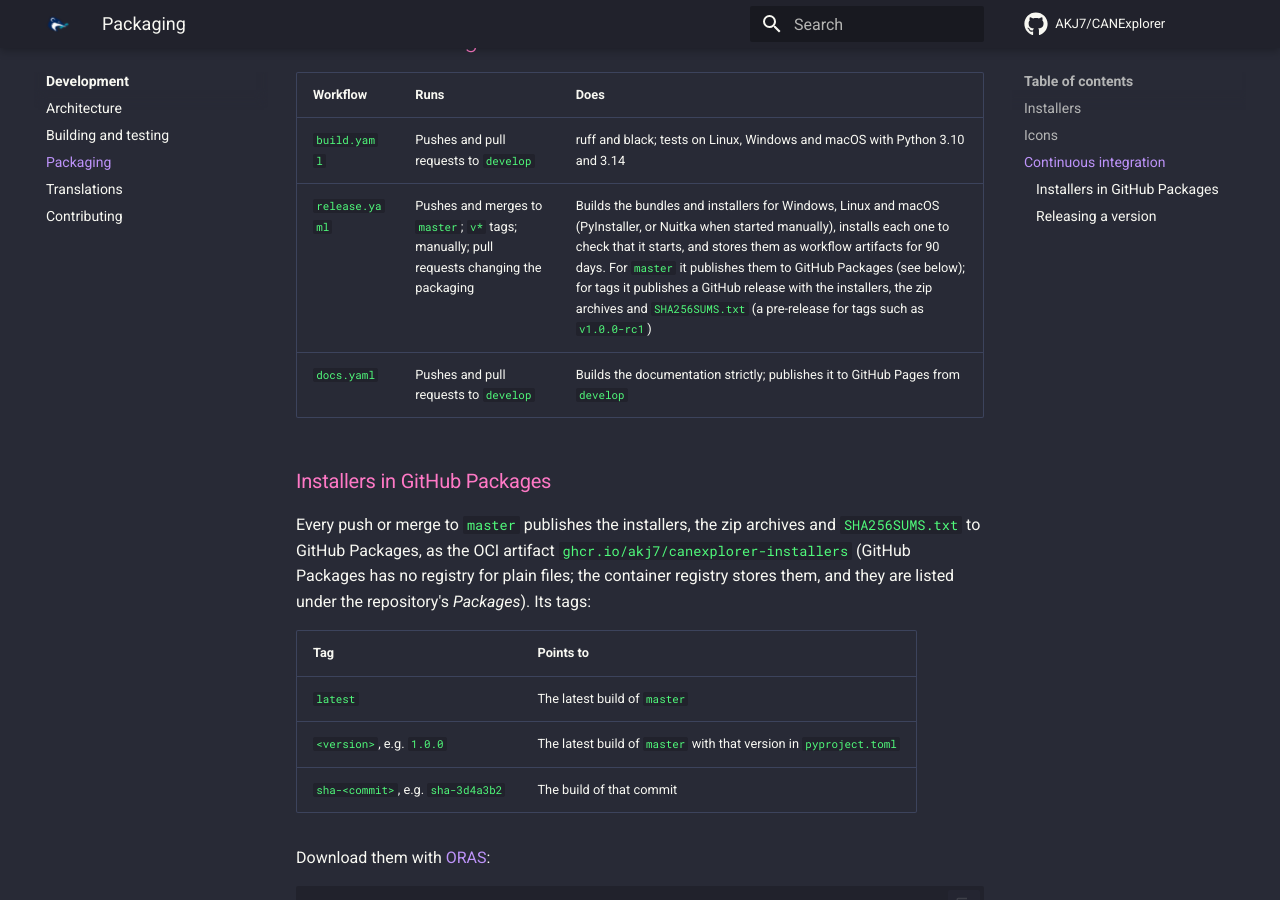
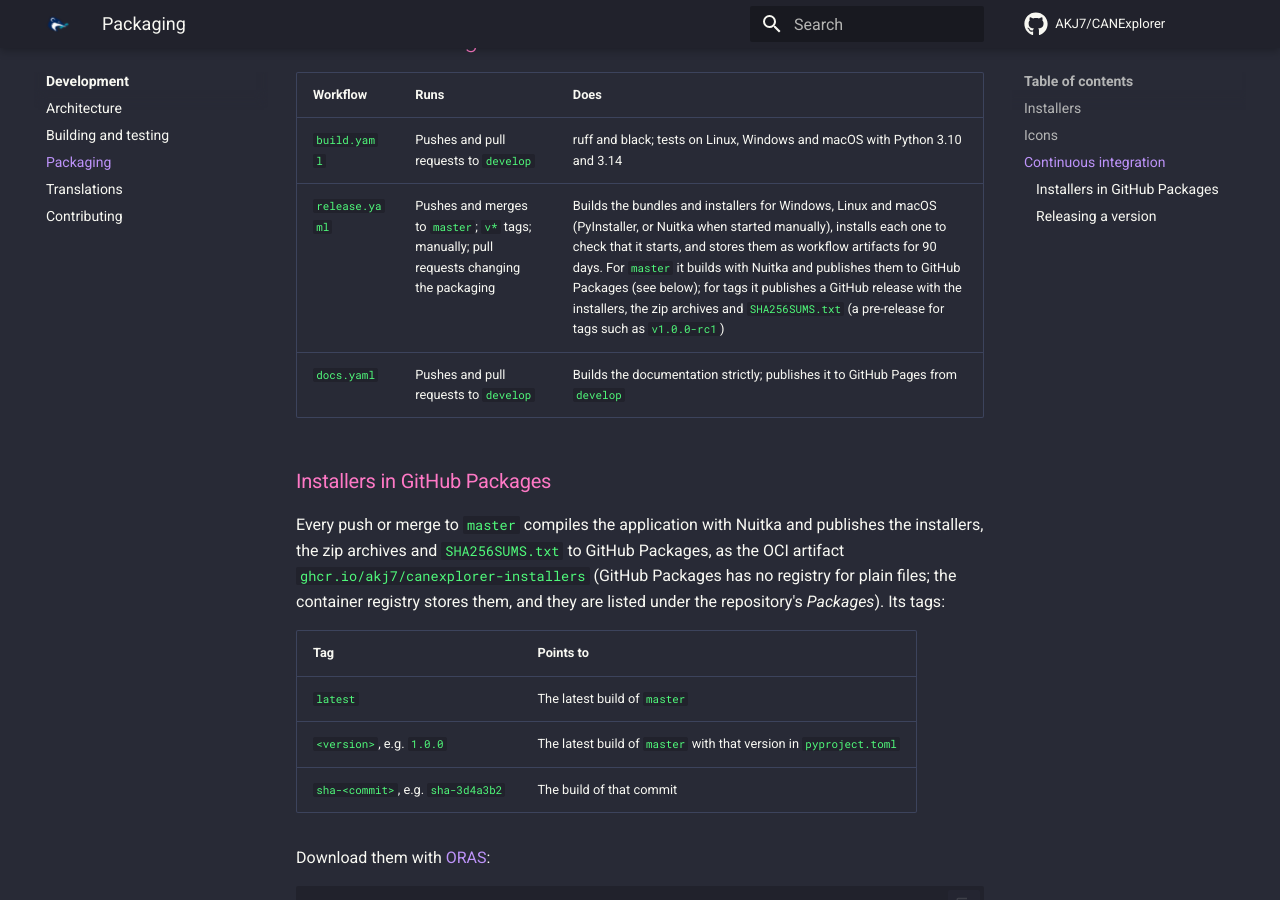
Before and after one commit to AKJ7/CANExplorer, an MkDocs documentation site: the page built from docs/development/packaging.md, in a window 1280 px wide and 900 px high, scrolled down 2143 px. Built offline with MkDocs 1.6.1 and Material for MkDocs 9.7.7, drawn with Linux system fonts in a browser that asks for light colours; comment, search, counter and statistics services are not loaded.

Commit message:
Using nuitka instead of pyinstaller

```diff
--- a/docs/development/packaging.md
+++ b/docs/development/packaging.md
@@ -68,12 +68,12 @@
 | Workflow | Runs | Does |
 |---|---|---|
 | `build.yaml` | Pushes and pull requests to `develop` | ruff and black; tests on Linux, Windows and macOS with Python 3.10 and 3.14 |
-| `release.yaml` | Pushes and merges to `master`; `v*` tags; manually; pull requests changing the packaging | Builds the bundles and installers for Windows, Linux and macOS (PyInstaller, or Nuitka when started manually), installs each one to check that it starts, and stores them as workflow artifacts for 90 days. For `master` it publishes them to GitHub Packages (see below); for tags it publishes a GitHub release with the installers, the zip archives and `SHA256SUMS.txt` (a pre-release for tags such as `v1.0.0-rc1`) |
+| `release.yaml` | Pushes and merges to `master`; `v*` tags; manually; pull requests changing the packaging | Builds the bundles and installers for Windows, Linux and macOS (PyInstaller, or Nuitka when started manually), installs each one to check that it starts, and stores them as workflow artifacts for 90 days. For `master` it builds with Nuitka and publishes them to GitHub Packages (see below); for tags it publishes a GitHub release with the installers, the zip archives and `SHA256SUMS.txt` (a pre-release for tags such as `v1.0.0-rc1`) |
 | `docs.yaml` | Pushes and pull requests to `develop` | Builds the documentation strictly; publishes it to GitHub Pages from `develop` |
 
 ### Installers in GitHub Packages
 
-Every push or merge to `master` publishes the installers, the zip archives and `SHA256SUMS.txt` to GitHub Packages,
+Every push or merge to `master` compiles the application with Nuitka and publishes the installers, the zip archives and `SHA256SUMS.txt` to GitHub Packages,
 as the OCI artifact `ghcr.io/akj7/canexplorer-installers` (GitHub Packages has no registry for plain files; the
 container registry stores them, and they are listed under the repository's *Packages*). Its tags:
 
```
Also changed, not shown: CHANGELOG.md (+2 -1 lines), 2 other files.
